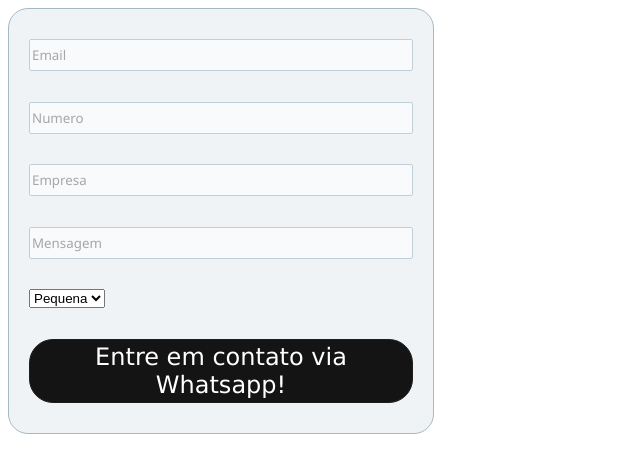
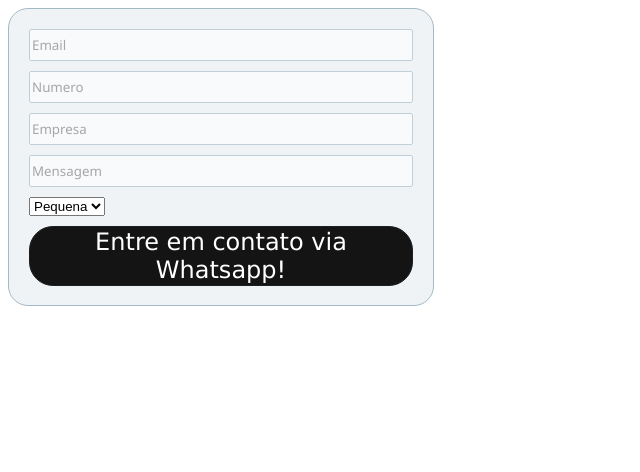
Before and after one commit to rypegrowth/scriptQRLink, a plain HTML site: page index.html in a window 1280 px wide. Shown: the whole page, without its empty margins (0-640 px from the left). Drawn offline with Linux system fonts and the light colour scheme.

Commit message:
adjusting grid template columns

```diff
--- a/visuals_m.css
+++ b/visuals_m.css
@@ -44,21 +44,23 @@
     opacity: 0.6;
     border: 1px solid #a3bac6;
     border-radius:2px;
-    width: 24rem;
+    max-width: 24rem;
+    width: 100%;
     height: 2rem;
 }
 
-.cxgd{
+.cxgd {
   font-family:'Segoe UI', Tahoma, Geneva, Verdana, sans-serif;
   background-color: #f0f3f5;
   border: 1px solid #a3bac6;
   padding: 1.25rem;
   border-radius: 1.25rem;
-min-height: 24rem;
-min-width: 24rem;
-width: 24rem;
-display: grid; /* Usando o flexbox como método de display */
-flex-direction: column; /* A partir dele, são modificados este e os dois elementos abaixo */
+  height: auto;
+  max-height: 16rem;
+  width: 100%;
+  max-width: 24rem;
+  display: grid;
+  grid-template-columns: repeat(auto-fit, minmax(200px, 1fr));
   align-items: center;
   justify-content: center;
 }
@@ -67,8 +69,8 @@ justify-content: center;
   background-color: #141414;
   color: #ffffff;
   border: 1px solid #1f1e1e;
-  height: 4rem;
-  width: 24rem;
+  height: 100%;
+  width: 100%;
   border-radius: 1.5rem;
   font-size: 1.5rem;
   font-family:'Lucida Sans', 'Lucida Sans Regular', 'Lucida Grande', 'Lucida Sans Unicode', Geneva, Verdana, sans-serif;
```
Lines whose indentation alone changed are shown as unchanged.
